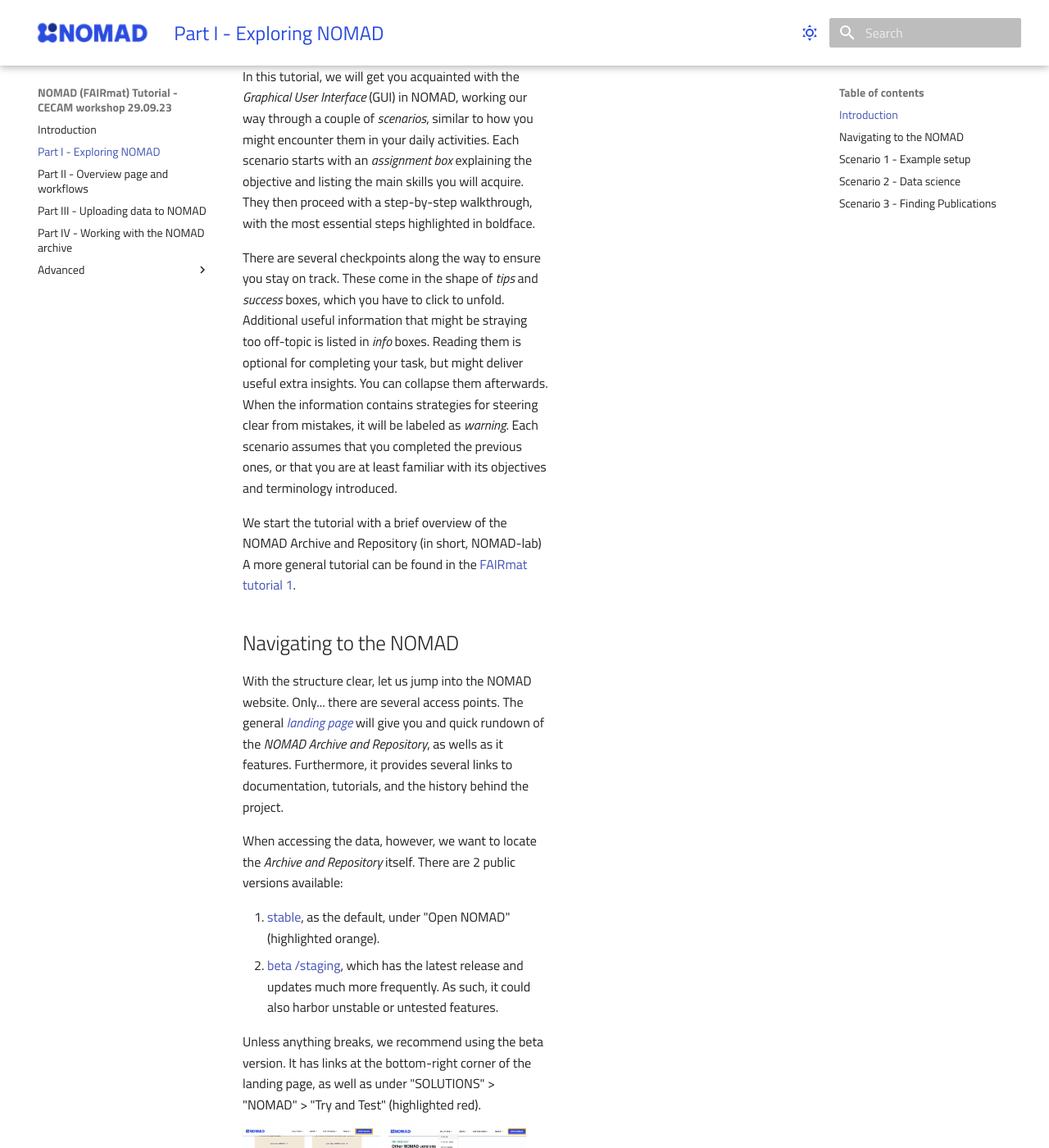
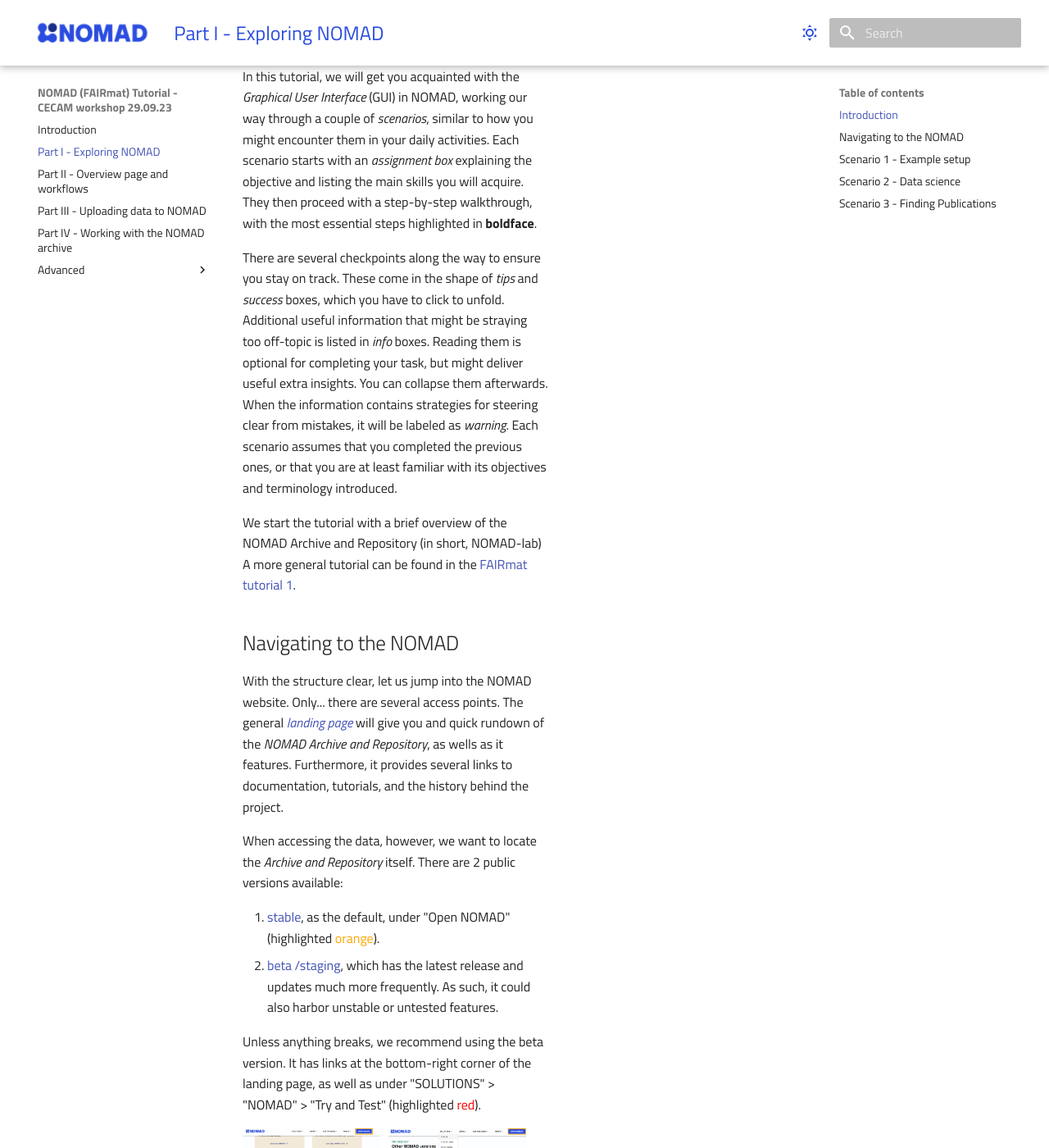
Before and after one commit to FAIRmat-NFDI/AreaC-Tutorial-CECAM-2023, an MkDocs documentation site: the page built from docs/part1.md, in a window 1280 px wide and 1400 px high, scrolled down 265 px. Shown: the whole window at 82% size. Built offline with MkDocs 1.6.1 and Material for MkDocs 9.7.7, drawn with Linux system fonts in a browser that asks for light colours; nearby versions of some CDN libraries; library files that are not in the unit come from our copies.

Commit message:
Add colors to text

```diff
--- a/docs/part1.md
+++ b/docs/part1.md
@@ -4,7 +4,7 @@
 
 In this tutorial, we will get you acquainted with the _Graphical User Interface_ (GUI) in NOMAD, working our way through a couple of _scenarios_, similar to how you might encounter them in your daily activities.
 Each scenario starts with an _assignment box_ explaining the objective and listing the main skills you will acquire.
-They then proceed with a step-by-step walkthrough, with the most essential steps highlighted in boldface.
+They then proceed with a step-by-step walkthrough, with the most essential steps highlighted in **boldface**.
 
 There are several checkpoints along the way to ensure you stay on track.
 These come in the shape of _tips_ and _success_ boxes, which you have to click to unfold.
@@ -26,11 +26,11 @@ Furthermore, it provides several links to documentation, tutorials, and the hist
 When accessing the data, however, we want to locate the _Archive and Repository_ itself.
 There are 2 public versions available:
 
-1. [stable](https://nomad-lab.eu/prod/v1/gui/search/entries), as the default, under "Open NOMAD" (highlighted orange).
+1. [stable](https://nomad-lab.eu/prod/v1/gui/search/entries), as the default, under "Open NOMAD" (highlighted <span style="color:orange">orange</span>).
 2. [beta /staging](https://nomad-lab.eu/prod/v1/staging/gui/search/entries), which has the latest release and updates much more frequently. As such, it could also harbor unstable or untested features.
 
 Unless anything breaks, we recommend using the beta version.
-It has links at the bottom-right corner of the landing page, as well as under "SOLUTIONS" > "NOMAD" > "Try and Test" (highlighted red).
+It has links at the bottom-right corner of the landing page, as well as under "SOLUTIONS" > "NOMAD" > "Try and Test" (highlighted <span style="color:red">red</span>).
 
 <div class="image-container">
     <div class="click-zoom">
```
